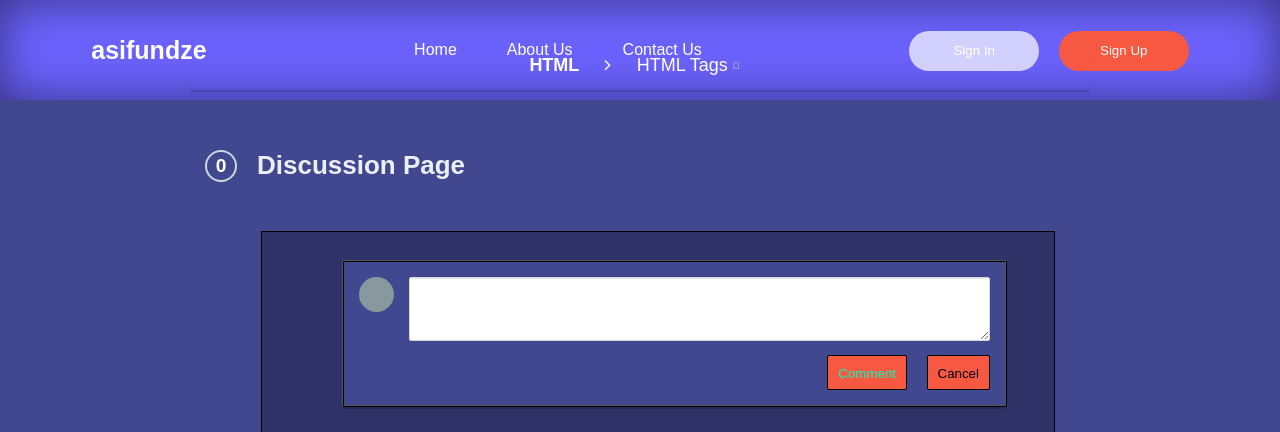
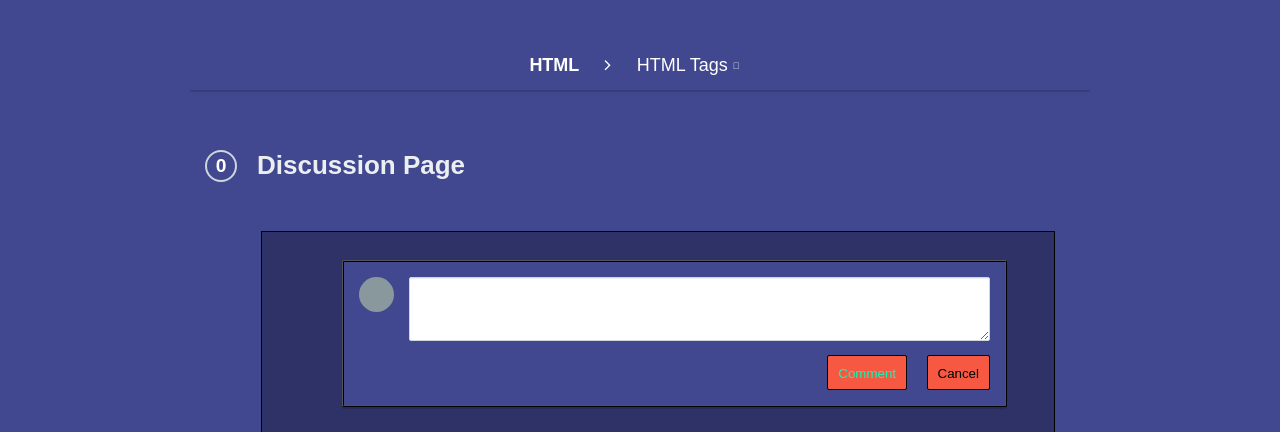
Before and after one commit to FelihleNcongwane/asifundze, a PHP site: page /user/discussions.php in a window 1280 px wide. Shown: the top 432 px of the page. Run offline with PHP 8.4, Linux system fonts and the light colour scheme; the visitor is signed in with stand-in values (Sample User, id 1); data that the repository does not hold is empty; some libraries are stand-ins or nearby versions.

Commit message:
remove nav from discussions

```diff
--- a/web-app/user/discussions.php
+++ b/web-app/user/discussions.php
@@ -20,25 +20,25 @@
        <link rel='stylesheet' href='https://maxcdn.bootstrapcdn.com/font-awesome/4.2.0/css/font-awesome.min.css'>
    </head>
    <body>
-   <nav class="nav">
-       <div class="nav-logo">
-           <p>asifundze</p>
-       </div>
-       <div class="nav-menu" id="navMenu">
-           <ul>
-               <li><a href="../index.html" class="link">Home</a></li>
-               <li><a href="../view/about.html" class="link">About Us</a></li>
-               <li><a href="../view/contact.html" class="link">Contact Us</a></li>
-           </ul>
-       </div>
-       <div class="nav-button">
-           <button class="btn white-btn" id="loginBtn" onclick="login()">Sign In</button>
-           <button class="btn" id="registerBtn" onclick="register()">Sign Up</button>
-       </div>
-       <div class="nav-menu-btn">
-           <i class="bx bx-menu" onclick="myMenuFunction()"></i>
-       </div>
-   </nav>
+<!--   <nav class="nav">-->
+<!--       <div class="nav-logo">-->
+<!--           <p>asifundze</p>-->
+<!--       </div>-->
+<!--       <div class="nav-menu" id="navMenu">-->
+<!--           <ul>-->
+<!--               <li><a href="../index.html" class="link">Home</a></li>-->
+<!--               <li><a href="../view/about.html" class="link">About Us</a></li>-->
+<!--               <li><a href="../view/contact.html" class="link">Contact Us</a></li>-->
+<!--           </ul>-->
+<!--       </div>-->
+<!--       <div class="nav-button">-->
+<!--           <button class="btn white-btn" id="loginBtn" onclick="login()">Sign In</button>-->
+<!--           <button class="btn" id="registerBtn" onclick="register()">Sign Up</button>-->
+<!--       </div>-->
+<!--       <div class="nav-menu-btn">-->
+<!--           <i class="bx bx-menu" onclick="myMenuFunction()"></i>-->
+<!--       </div>-->
+<!--   </nav>-->
 
    <main class="cd__main">
        <div class="container">
```
